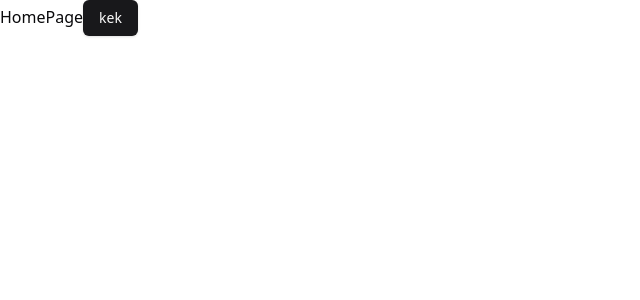
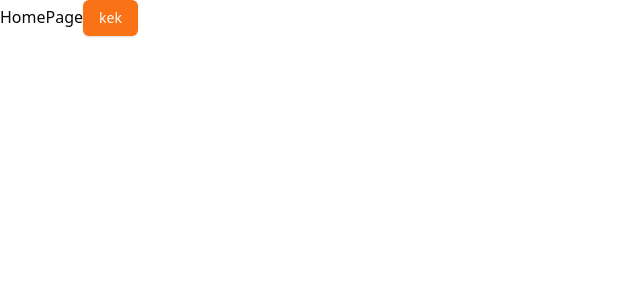
Before and after one commit to vherasymenk0/bnbify, a Next.js app: page / in a window 1280 px wide. Shown: the top 300 px of the page, without its empty margins (0-640 px from the left). Built offline with nearby package versions, Linux system fonts and the light colour scheme.

Commit message:
update theme

```diff
--- a/app/globals.css
+++ b/app/globals.css
@@ -1,65 +1,74 @@
 @tailwind base;
 @tailwind components;
 @tailwind utilities;
+@layer components {
+  .container {
+    @apply mx-auto max-w-6xl xl:max-w-7xl px-8;
+  }
+}
+
 @layer base {
   :root {
     --background: 0 0% 100%;
-    --foreground: 240 10% 3.9%;
+    --foreground: 20 14.3% 4.1%;
     --card: 0 0% 100%;
-    --card-foreground: 240 10% 3.9%;
+    --card-foreground: 20 14.3% 4.1%;
     --popover: 0 0% 100%;
-    --popover-foreground: 240 10% 3.9%;
-    --primary: 240 5.9% 10%;
-    --primary-foreground: 0 0% 98%;
-    --secondary: 240 4.8% 95.9%;
-    --secondary-foreground: 240 5.9% 10%;
-    --muted: 240 4.8% 95.9%;
-    --muted-foreground: 240 3.8% 46.1%;
-    --accent: 240 4.8% 95.9%;
-    --accent-foreground: 240 5.9% 10%;
+    --popover-foreground: 20 14.3% 4.1%;
+    --primary: 24.6 95% 53.1%;
+    --primary-foreground: 60 9.1% 97.8%;
+    --secondary: 60 4.8% 95.9%;
+    --secondary-foreground: 24 9.8% 10%;
+    --muted: 60 4.8% 95.9%;
+    --muted-foreground: 25 5.3% 44.7%;
+    --accent: 60 4.8% 95.9%;
+    --accent-foreground: 24 9.8% 10%;
     --destructive: 0 84.2% 60.2%;
-    --destructive-foreground: 0 0% 98%;
-    --border: 240 5.9% 90%;
-    --input: 240 5.9% 90%;
-    --ring: 240 10% 3.9%;
+    --destructive-foreground: 60 9.1% 97.8%;
+    --border: 20 5.9% 90%;
+    --input: 20 5.9% 90%;
+    --ring: 24.6 95% 53.1%;
+    --radius: 0.5rem;
     --chart-1: 12 76% 61%;
     --chart-2: 173 58% 39%;
     --chart-3: 197 37% 24%;
     --chart-4: 43 74% 66%;
     --chart-5: 27 87% 67%;
-    --radius: 0.5rem
   }
+
   .dark {
-    --background: 240 10% 3.9%;
-    --foreground: 0 0% 98%;
-    --card: 240 10% 3.9%;
-    --card-foreground: 0 0% 98%;
-    --popover: 240 10% 3.9%;
-    --popover-foreground: 0 0% 98%;
-    --primary: 0 0% 98%;
-    --primary-foreground: 240 5.9% 10%;
-    --secondary: 240 3.7% 15.9%;
-    --secondary-foreground: 0 0% 98%;
-    --muted: 240 3.7% 15.9%;
-    --muted-foreground: 240 5% 64.9%;
-    --accent: 240 3.7% 15.9%;
-    --accent-foreground: 0 0% 98%;
-    --destructive: 0 62.8% 30.6%;
-    --destructive-foreground: 0 0% 98%;
-    --border: 240 3.7% 15.9%;
-    --input: 240 3.7% 15.9%;
-    --ring: 240 4.9% 83.9%;
+    --background: 20 14.3% 4.1%;
+    --foreground: 60 9.1% 97.8%;
+    --card: 20 14.3% 4.1%;
+    --card-foreground: 60 9.1% 97.8%;
+    --popover: 20 14.3% 4.1%;
+    --popover-foreground: 60 9.1% 97.8%;
+    --primary: 20.5 90.2% 48.2%;
+    --primary-foreground: 60 9.1% 97.8%;
+    --secondary: 12 6.5% 15.1%;
+    --secondary-foreground: 60 9.1% 97.8%;
+    --muted: 12 6.5% 15.1%;
+    --muted-foreground: 24 5.4% 63.9%;
+    --accent: 12 6.5% 15.1%;
+    --accent-foreground: 60 9.1% 97.8%;
+    --destructive: 0 72.2% 50.6%;
+    --destructive-foreground: 60 9.1% 97.8%;
+    --border: 12 6.5% 15.1%;
+    --input: 12 6.5% 15.1%;
+    --ring: 20.5 90.2% 48.2%;
     --chart-1: 220 70% 50%;
     --chart-2: 160 60% 45%;
     --chart-3: 30 80% 55%;
     --chart-4: 280 65% 60%;
-    --chart-5: 340 75% 55%
+    --chart-5: 340 75% 55%;
   }
 }
+
 @layer base {
   * {
     @apply border-border;
   }
+
   body {
     @apply bg-background text-foreground;
   }
```
